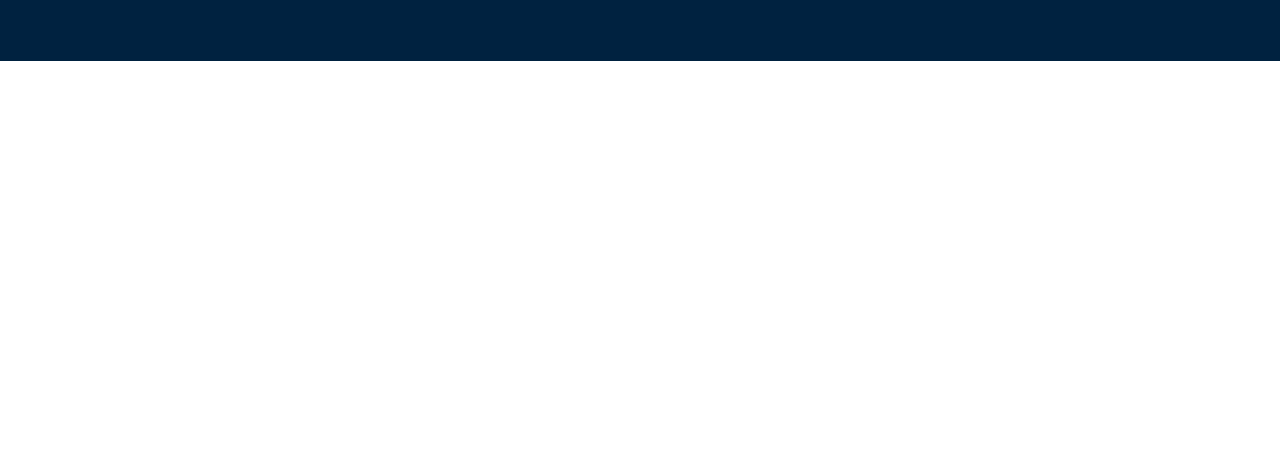
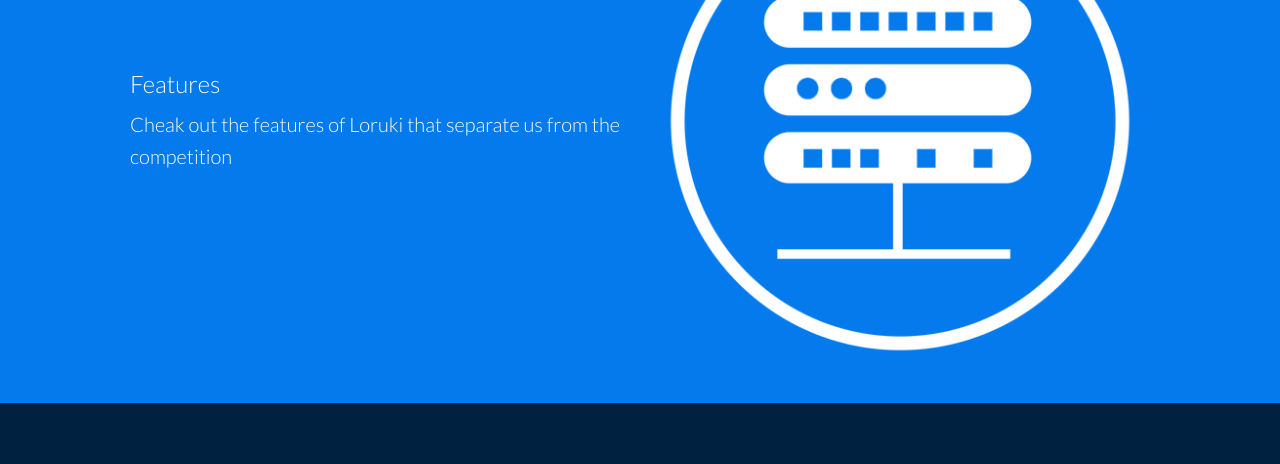
Before and after one commit to nabizub/Loruki, a plain HTML site: page features.html in a window 1280 px wide. Shown: the part 231-695 px from the top of the page. Drawn offline with Linux system fonts and the light colour scheme.

Commit message:
added header to features

```diff
--- a/features.html
+++ b/features.html
@@ -10,7 +10,8 @@
   <title>Loruki | Cloud Hosting For Everyone</title>
 </head>
 <body>
-  <!--Navbar-->
+
+  <!--*Navbar-->
   <div class="navbar">
     <div class="container flex"> <!--flex class turns navbar into a flexbox container -->
       <h1 class="logo">Loruki.</h1>
@@ -23,6 +24,21 @@
       </nav>
     </div>
   </div>
+  <!--*End-->
+
+  <!-- *Head -->
+  <section class="features-head bg-primary py-3">
+    <div class="container grid">
+      <div>
+        <h1 class="xl">Features</h1>
+        <p class="lead">
+          Cheak out the features of Loruki that separate us from the competition
+        </p>
+      </div>
+      <img src="images/server.png" alt="">
+    </div>
+  </section>
+  <!--*End-->
 
   <!-- *Footer -->
   <footer class="footer bg-dark py-5">
@@ -46,5 +62,6 @@
       </div>
     </container>
   </footer>
+  <!--*End-->
 </body>
 </html>
```
Also changed, not shown: css/style.css (+23 -6 lines).
